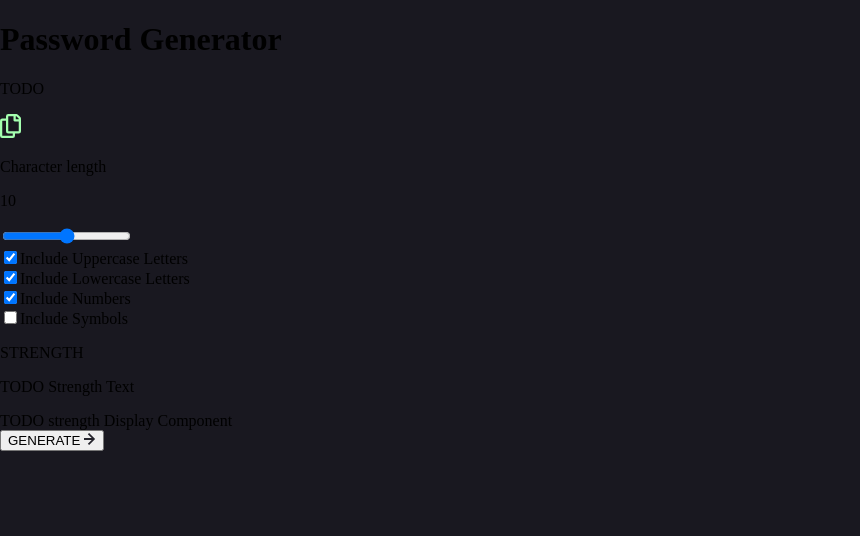
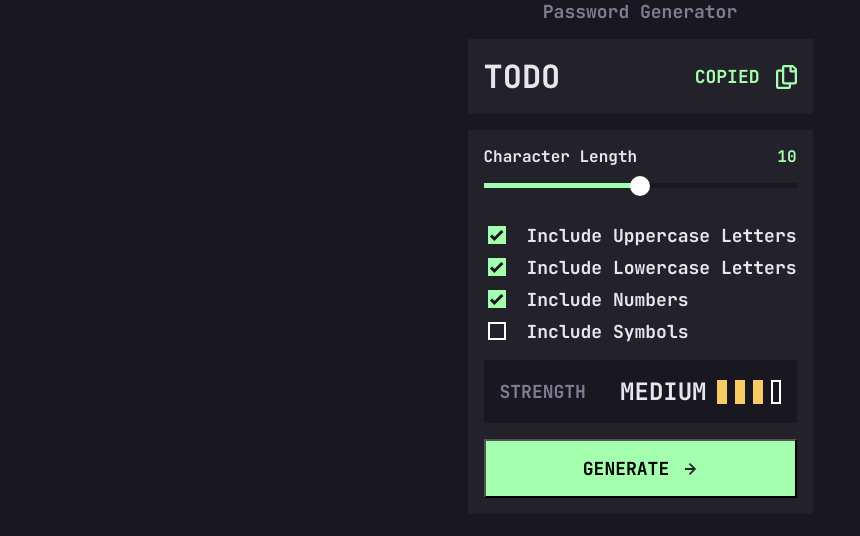
Before and after one commit to dcubic/password-generator-app, a React (Vite) app: page / in a window 1280 px wide. Shown: the top 536 px of the page, without its empty margins (0-860 px from the left). Built offline with nearby package versions, Linux system fonts and the light colour scheme.

Commit message:
:construction: visuals almost complete; need font-size tweaking; container width tweaking

```diff
--- a/src/components/app/App.jsx
+++ b/src/components/app/App.jsx
@@ -1,8 +1,8 @@
 import styles from "./App.module.css";
 import CopyIcon from "../../assets/images/icon-copy.svg?react";
-import RightArrowIcon from '../../assets/images/icon-arrow-right.svg?react';
+import RightArrowIcon from "../../assets/images/icon-arrow-right.svg?react";
 
-import { useState } from "react";
+import { useState, useRef, useEffect } from "react";
 
 const defaultGenerationParameters = {
   passwordLength: 10,
@@ -11,6 +11,8 @@ const defaultGenerationParameters = {
   includeNumbers: true,
   includeSymbols: false,
 };
+
+const strengthRatings = [1, 2, 3, 4];
 
 const checkboxParameters = [
   {
@@ -39,6 +41,33 @@ function App() {
   const [generationParameters, setGenerationParameters] = useState(
     defaultGenerationParameters
   );
+  const sliderRef = useRef(null);
+
+  useEffect(() => {
+    const slider = sliderRef.current;
+
+    if (slider !== null) {
+      const handleInput = () => {
+        const value = slider.value;
+        const thumbDistancePercentage = (value - slider.min) / (slider.max - slider.min) * 100;
+
+        const style = document.createElement('style');
+        style.innerHTML = `
+          .${styles.slider}::-webkit-slider-runnable-track {
+            background: linear-gradient(to right, var(--light-green) 0%, var(--light-green) ${thumbDistancePercentage}%, var(--noire) ${thumbDistancePercentage}%, var(--noire) 100%);
+          }
+        `;
+        document.head.appendChild(style);
+
+        return () => {
+          document.head.removeChild(style);
+        };
+      };
+
+      slider.addEventListener('input', handleInput);
+      return () => slider.removeEventListener('input', handleInput);
+    }
+  }, []);
 
   function handleSliderChange(newValue) {
     setGenerationParameters((oldParameters) => ({
@@ -54,30 +83,64 @@ function App() {
     }));
   }
 
+  function handleButtonClick(event) {
+    event.preventDefault();
+  }
+
+  const strengthRating = 3;
+
+  [...Array(strengthRating).fill(strengthRating), ...Array(strengthRatings.length - strengthRating).fill(0) ]
+
+  function getStrengthIndicatorClass(strengthRating) {
+    switch(strengthRating) {
+      case 0: return styles.emptyBar;
+      case 1: return styles.redBar;
+      case 2: return styles.orangeBar;
+      case 3: return styles.yellowBar;
+      case 4: return styles.greenBar;
+      default: return '';
+    }
+  }
+
+  function getStrengthText() {
+    switch(strengthRating) {
+      case 1: return 'TOO WEAK!';
+      case 2: return 'WEAK';
+      case 3: return 'MEDIUM';
+      case 4: return 'STRONG';
+      default: return '';
+    }
+  }
+
   return (
     <div className={styles.appContainer}>
-      <h1 className={styles.midText}>Password Generator</h1>
+      <h1 className={styles.smallGrayText}>Password Generator</h1>
       <div className={styles.passwordOutputContainer}>
         <p className={styles.largeText}>TODO</p>
-        <CopyIcon />
+        <div className={styles.copyContainer}>
+          <p>COPIED</p>
+          <CopyIcon />
+        </div>
       </div>
-      <form>
+      <form className={styles.formContainer}>
         <div>
-          <div>
-            <p>Character length</p>
-            <p>{generationParameters.passwordLength}</p>
+          <div className={styles.lengthOutputContainer}>
+            <p className={styles.lengthText}>Character Length</p>
+            <p className={styles.lengthOutput}>{generationParameters.passwordLength}</p>
           </div>
           <input
             type="range"
             min="0"
             max="20"
+            ref={sliderRef}
             value={generationParameters.passwordLength}
             onChange={(event) => handleSliderChange(event.target.value)}
+            className={styles.slider}
           ></input>
         </div>
-        <div>
+        <div className={styles.checkboxesContainer}>
           {checkboxParameters.map((parameters) => (
-            <div>
+            <div className={styles.checkboxContainer}>
               <input
                 id={`${parameters.id}-checkbox`}
                 type="checkbox"
@@ -85,6 +148,7 @@ function App() {
                 value={parameters.id}
                 checked={generationParameters[parameters.parameterName]}
                 onClick={() => handleCheckboxClick(parameters.parameterName)}
+                className={styles.checkbox}
               ></input>
               <label htmlFor={`${parameters.id}-checkbox`}>
                 {parameters.labelText}
@@ -92,14 +156,26 @@ function App() {
             </div>
           ))}
         </div>
-        <div>
-          <p>STRENGTH</p>
-          <div>
-            <p>TODO Strength Text</p>
-            <div>TODO strength Display Component</div>
+        <div className={styles.strengthContainer}>
+          <p className={styles.smallGrayText}>STRENGTH</p>
+          <div className={styles.strengthOutputContainer}>
+            <p className={styles.midLightText}>{getStrengthText()}</p>
+            <div className={styles.strengthDisplayContainer}>
+              {
+                [
+                  ...Array(strengthRating).fill(strengthRating),
+                  ...Array(strengthRatings.length - strengthRating).fill(0)
+                ].map(strengthRating => <div className={getStrengthIndicatorClass(strengthRating)}></div>)
+              }
+            </div>
           </div>
         </div>
-        <button type="button">GENERATE <RightArrowIcon /></button>
+        <button type="button" className={styles.button} onClick={handleButtonClick}>
+          <div className={styles.buttonContentContainer}>
+            <p>GENERATE</p>
+            <RightArrowIcon />
+          </div>
+        </button>
       </form>
     </div>
   );
--- a/src/components/app/App.module.css
+++ b/src/components/app/App.module.css
@@ -0,0 +1,211 @@
+.appContainer {
+    display: flex;
+    flex-direction: column;
+    justify-content: center;
+    align-items: center;
+    gap: 16px;
+    /* box-sizing: border-box; */
+    /* margin: 32px 16px; */
+    /* width: 90%; */
+}
+
+.largeText {
+    font-size: 32px;
+    line-height: 43px;
+}
+
+.smallGrayText {
+    font-size: 18px;
+    line-height: 23px;
+    color: var(--gray);
+}
+
+.midLightText {
+    font-size: 24px;
+    line-height: 31px;
+    color: var(--light-gray);
+}
+
+.passwordOutputContainer {
+    background-color: var(--charcoal);
+    width: 100%;
+    box-sizing: border-box;
+    display: flex;
+    flex-direction: row;
+    justify-content: space-between;
+    padding: 16px;
+}
+
+.passwordOutputContainer p {
+    color: var(--light-gray);
+}
+
+.copyContainer {
+    display: flex;
+    flex-direction: row;
+    align-self: center;
+    gap: 1rem;
+}
+
+.copyContainer p {
+    align-self: center;
+    font-size: 18px;
+    line-height: 23px;
+    color: var(--light-green);
+}
+
+.formContainer {
+    display: flex;
+    flex-direction: column;
+    box-sizing: border-box;
+    width: 100%;
+    background-color: var(--charcoal);
+    padding: 16px;
+    gap: 16px;
+}
+
+.lengthOutputContainer {
+    display: flex;
+    flex-direction: row;
+    justify-content: space-between;
+}
+
+.lengthText {
+    color: var(--light-gray);
+}
+
+.lengthOutput {
+    color: var(--light-green);
+}
+
+.slider {
+    width: 100%;
+    -webkit-appearance: none;
+    margin: 0;
+    padding: 16px 0;
+    background-color: var(--charcoal);
+}
+
+/* TODO: Make this work for mozilla and chrome as well */
+
+.slider::-webkit-slider-runnable-track {
+    width: 100%;
+    cursor: pointer;
+    background: linear-gradient(to right, var(--light-green) 0%, var(--light-green) 50%, var(--noire) 50%, var(--noire) 100%);
+    height: 5px;
+}
+
+.slider::-webkit-slider-thumb {
+    -webkit-appearance: none;
+    width: 20px;
+    height: 20px;
+    background-color: white;
+    border-radius: 50%;
+    margin-top: -7.5px;
+}
+
+.slider::-webkit-slider-thumb:hover {
+    background-color: var(--noire);
+    border: 2px solid var(--light-green);
+}
+
+.checkboxesContainer {
+    display: flex;
+    flex-direction: column;
+    gap: 8px;
+}
+
+.checkboxContainer {
+    display: flex;
+    flex-direction: row;
+    gap: 18px;
+}
+
+.checkboxContainer label {
+    color: var(--light-gray);
+    font-size: 18px;
+    line-height: 23px;
+}
+
+.checkbox {
+    appearance: none;
+    -webkit-appearance: none;
+    -moz-appearance: none;
+    background-color: var(--charcoal);
+    border: 2px solid white;
+    width: 18px;
+    height: 18px;
+    cursor: pointer;
+    position: relative;
+    top: -1px;
+}
+
+.checkbox:checked {
+    border: none;
+    background: var(--light-green) url("/src/assets/images/icon-check.svg") 2px 4px no-repeat;
+}
+
+.strengthContainer {
+    padding: 16px;
+    align-items: center;
+    background-color: var(--noire);
+    display: flex;
+    flex-direction: row;
+    justify-content: space-between;
+}
+
+.strengthOutputContainer {
+    display: flex;
+    flex-direction: row;
+    align-items: center;
+    gap: 10px;
+}
+
+.strengthDisplayContainer {
+    display: flex;
+    flex-direction: row;
+    gap: 8px;
+}
+
+.strengthDisplayContainer div {
+    width: var(--bar-width);
+    height: var(--bar-height);
+}
+
+.emptyBar {
+    background-color: var(--noire);
+    box-sizing: border-box;
+    border: 2px solid white;
+}
+
+.redBar {
+    background-color: var(--red);
+}
+
+.orangeBar {
+    background-color: var(--orange);
+}
+
+.yellowBar {
+    background-color: var(--yellow);
+}
+
+.greenBar {
+    background-color: var(--light-green);
+}
+
+.button {
+    background-color: var(--light-green);
+    padding: 16px 0;
+    font-size: 18px;
+    line-height: 23px;
+    display: flex;
+    justify-content: center;
+}
+
+.buttonContentContainer {
+    display: flex;
+    flex-direction: row;
+    align-items: center;
+    gap: 16px;
+}
--- a/src/index.css
+++ b/src/index.css
@@ -13,9 +13,24 @@
     --red: hsl(0, 91%, 63%);
     --orange: hsl(13, 95%, 66%);
     --yellow: hsl(42, 91%, 68%);
+
+    --bar-width: 10px;
+    --bar-height: 24px;
+}
+
+body, h1, p {
+    margin: 0;
+}
+
+h1, p, label, button {
+    font-family: 'JetBrainsMono-Bold';
 }
 
 body {
-    margin: 0;
+    display: flex;
+    flex-direction: row;
+    justify-content: center;
     background-color: var(--noire);
+    width: 100%;
+    height: 100%;
 }
```
